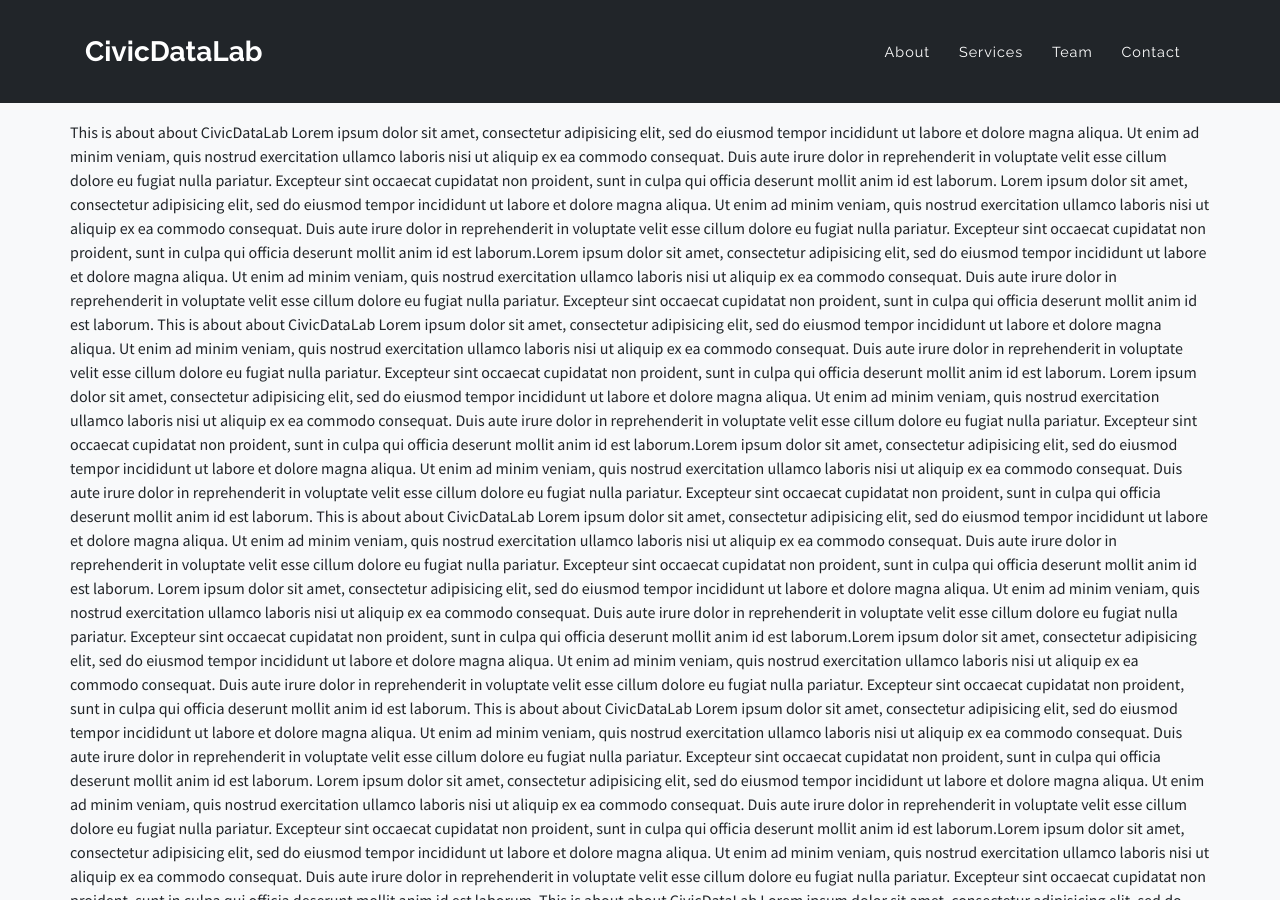
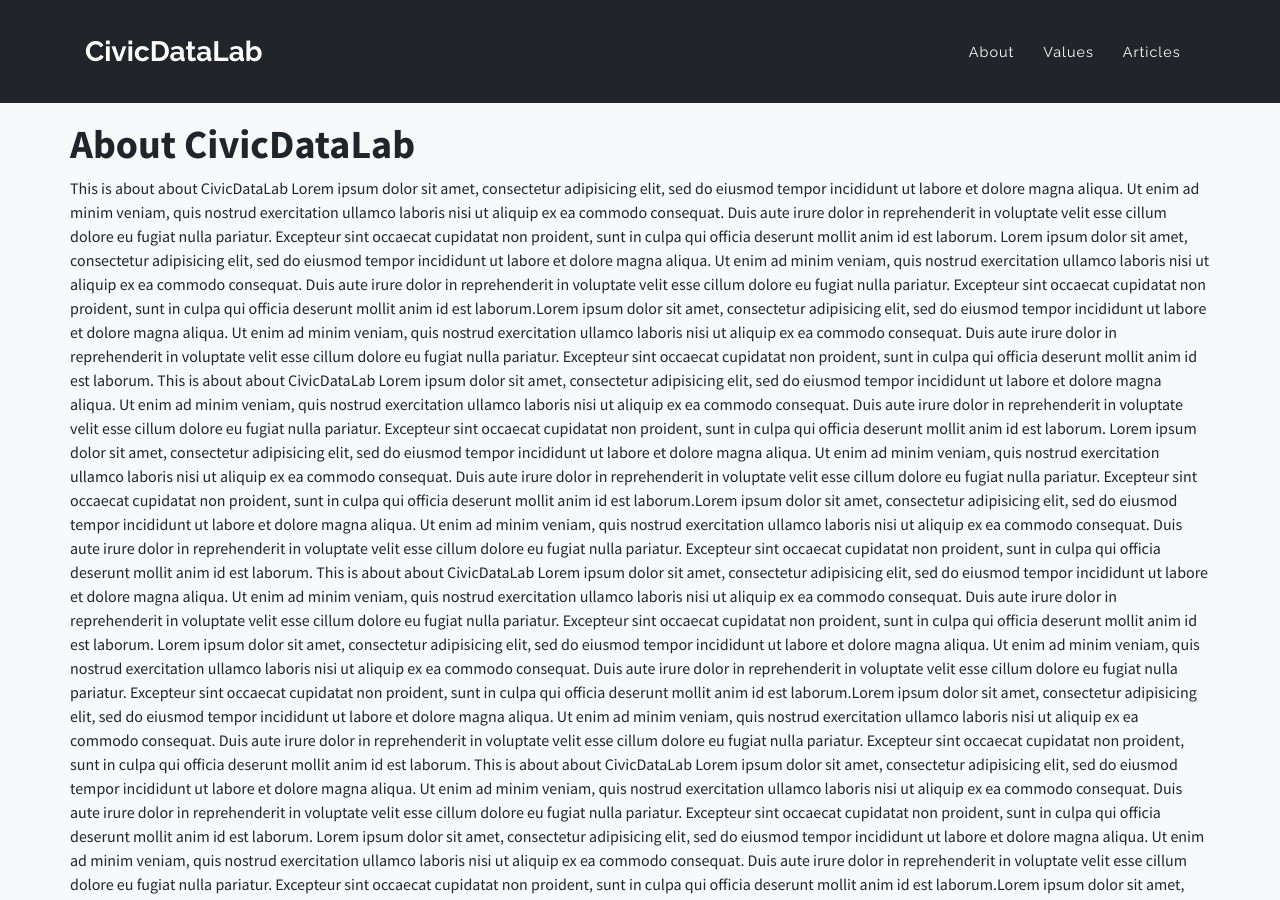
Before and after one commit to CivicDataLab/old-website, a Jekyll site: the page built from about.md, in a window 1280 px wide and 900 px high. Built offline with Jekyll 4.4.1, drawn with Linux system fonts in a browser that asks for light colours.

Commit message:
navigation to consist only external linked pages

```diff
--- a/_includes/nav.html
+++ b/_includes/nav.html
@@ -6,7 +6,7 @@
     </button>
     <div class="collapse navbar-collapse" id="navbarResponsive">
       <ul class="navbar-nav ml-auto">
-        <li class="nav-item">
+        <!-- <li class="nav-item">
           <a class="nav-link js-scroll-trigger" href="/about">About</a>
         </li>
         <li class="nav-item">
@@ -17,7 +17,19 @@
         </li>
         <li class="nav-item">
           <a class="nav-link js-scroll-trigger" href="#contact">Contact</a>
-        </li>
+        </li> -->
+
+        {% for pl in site.pages_list %}
+          {% if pl[0] == page.title %}
+            <li class="nav-item">
+              <a class="nav-link js-scroll-trigger" href="{{ pl[1] | prepend: site.baseurl }}">{{ pl[0] }}</a>
+            </li>
+          {% else %}
+            <li class="nav-item">
+              <a class="nav-link" href="{{ pl[1] | prepend: site.baseurl }}">{{ pl[0] }}</a>
+            </li>
+          {% endif %}
+        {% endfor %}
       </ul>
     </div>
   </div>
--- a/about.md
+++ b/about.md
@@ -3,9 +3,9 @@ layout: page
 title: About
 ---
 
-<p>
+# About CivicDataLab
 
-This is about about CivicDataLab
+<p>This is about about CivicDataLab
 Lorem ipsum dolor sit amet, consectetur adipisicing elit, sed do eiusmod
 tempor incididunt ut labore et dolore magna aliqua. Ut enim ad minim veniam,
 quis nostrud exercitation ullamco laboris nisi ut aliquip ex ea commodo
```
Also changed, not shown: values.md (+5 -1 lines).
